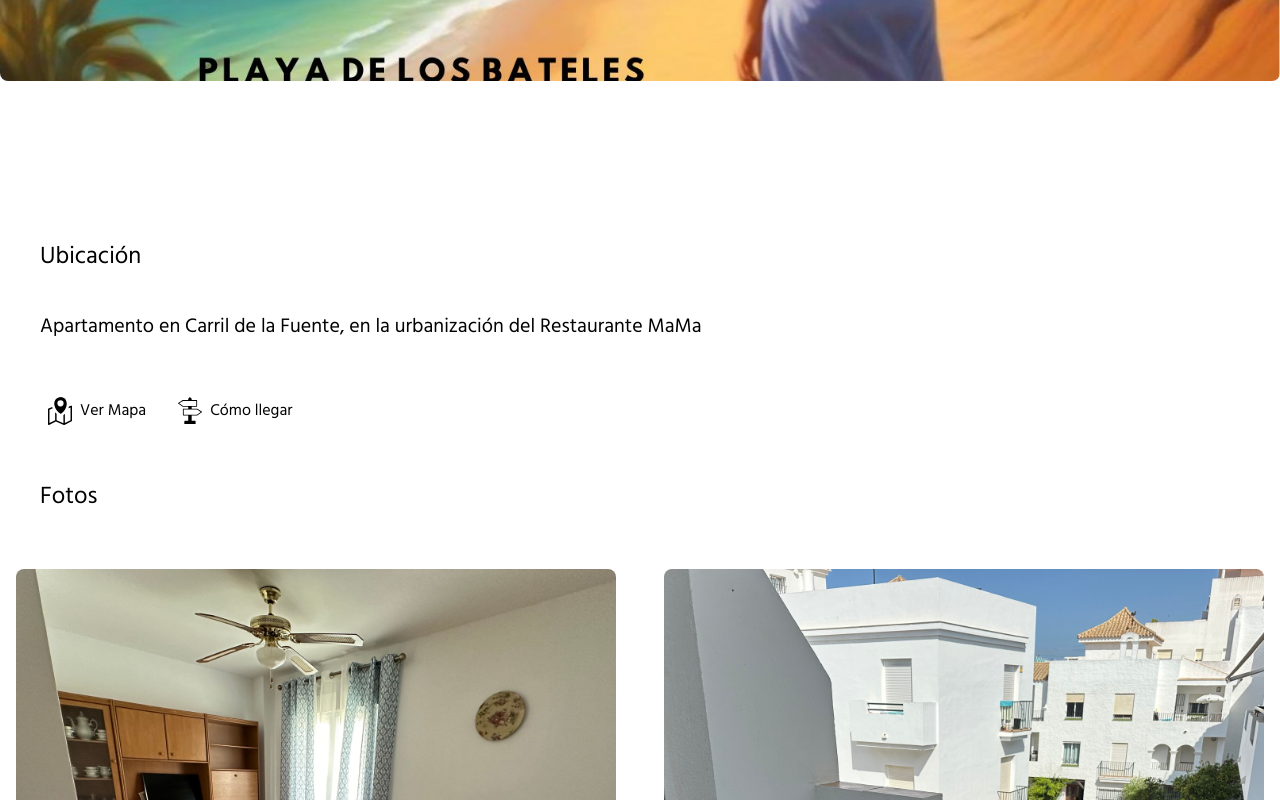
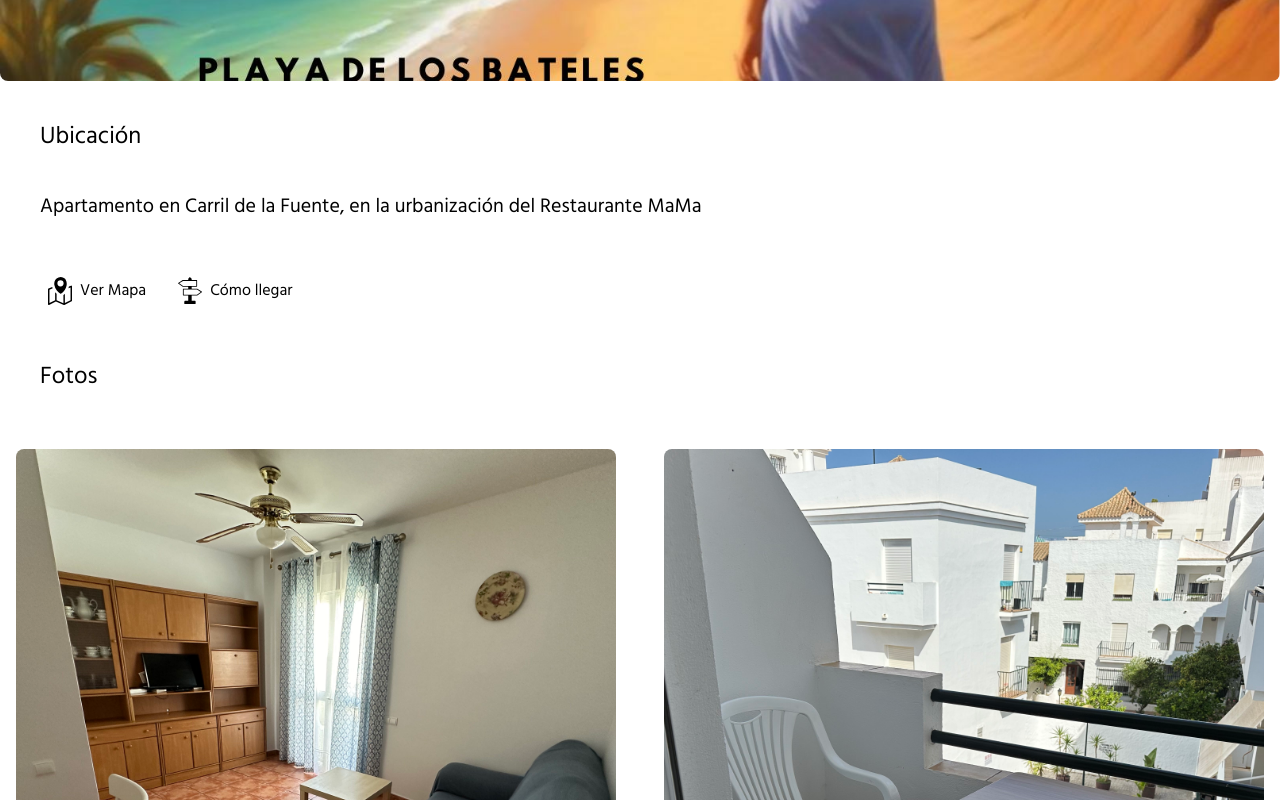
Before and after one commit to pablonete/arenaysal-web, a Next.js app: page /arenaysal-web/ in a window 1280 px wide. Shown: the part 1000-1800 px from the top of the page. Built offline with nearby package versions, Linux system fonts and the light colour scheme; a web font is replaced by a local one.

Commit message:
Remove extra margin between sections

```diff
--- a/pages/index.js
+++ b/pages/index.js
@@ -77,7 +77,7 @@ export default function Home() {
             />
           </div>
         </div>
-        <div className="mt-10 laptop:mt-40 p-2 laptop:p-0" ref={sectionRefs[0]}>
+        <div className="mt-10 p-2 laptop:p-0" ref={sectionRefs[0]}>
           <h1 className="tablet:m-10 text-2xl text-bold">
             {literals.sectionTitles[0]}
           </h1>
@@ -111,7 +111,7 @@ export default function Home() {
           </div>
         </div>
 
-        <div className="mt-10 laptop:mt-30 p-2 laptop:p-0" ref={sectionRefs[1]}>
+        <div className="mt-10 p-2 laptop:p-0" ref={sectionRefs[1]}>
           <h1 className="tablet:m-10 text-2xl text-bold">
             {literals.sectionTitles[1]}
           </h1>
@@ -128,7 +128,7 @@ export default function Home() {
           </div>
         </div>
 
-        <div className="mt-10 laptop:mt-40 p-2 laptop:p-0" ref={sectionRefs[2]}>
+        <div className="mt-10 p-2 laptop:p-0" ref={sectionRefs[2]}>
           <h1 className="tablet:m-10 text-2xl text-bold">
             {literals.sectionTitles[2]}
           </h1>
```
